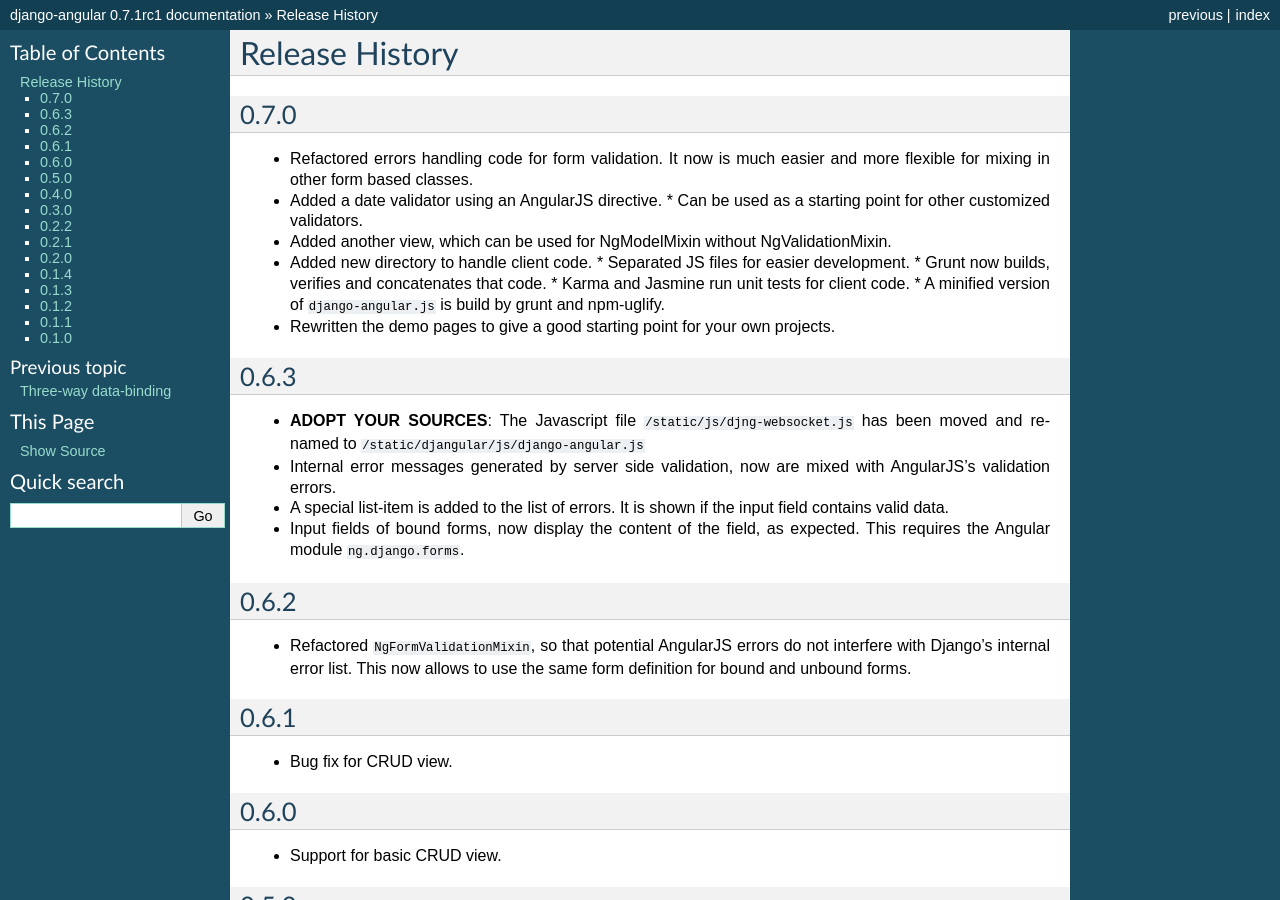
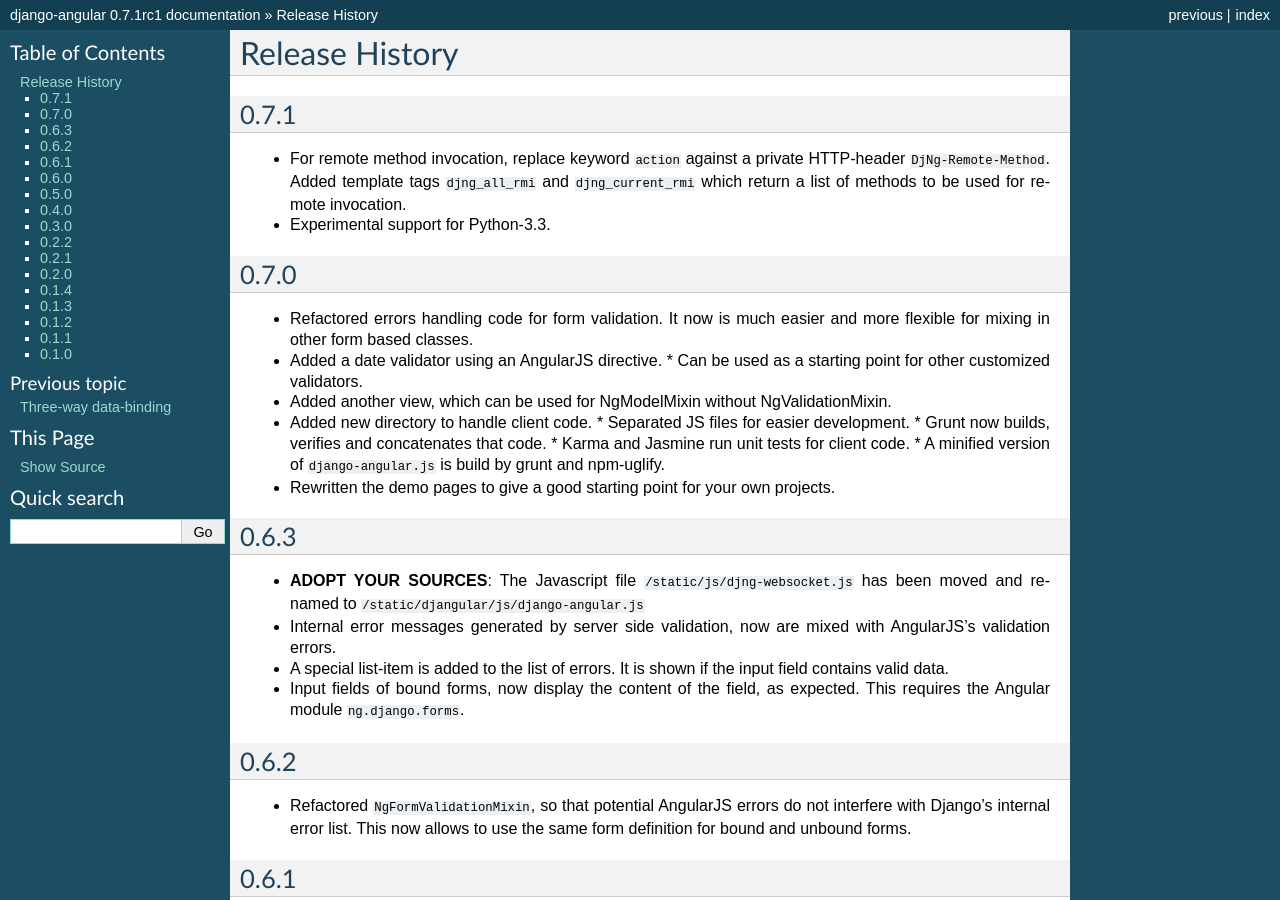
Before and after one commit to jrief/django-angular, a Sphinx documentation site: the page built from docs/changelog.rst, in a window 1280 px wide and 900 px high. Built offline with Sphinx 7.4.7, drawn with Linux system fonts in a browser that asks for light colours.

Commit message:
0.7.1 features in changelog

```diff
--- a/docs/changelog.rst
+++ b/docs/changelog.rst
@@ -3,6 +3,13 @@
 ===============
 Release History
 ===============
+
+0.7.1
+-----
+* For remote method invocation, replace keyword ``action`` against a private HTTP-header
+  ``DjNg-Remote-Method``. Added template tags ``djng_all_rmi`` and ``djng_current_rmi`` which
+  return a list of methods to be used for remote invocation.
+* Experimental support for Python-3.3.
 
 0.7.0
 -----
```
